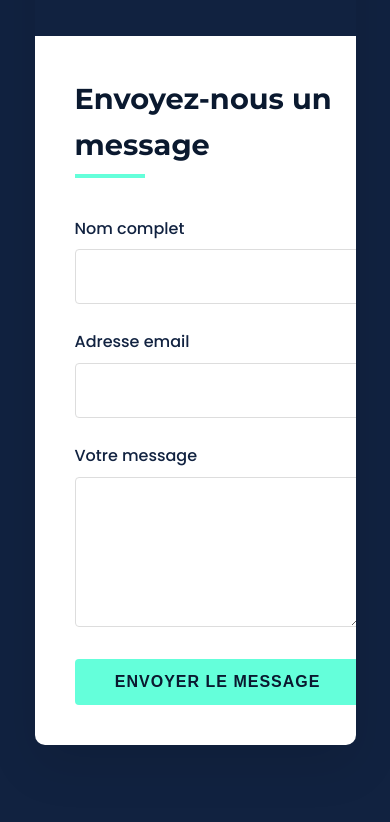
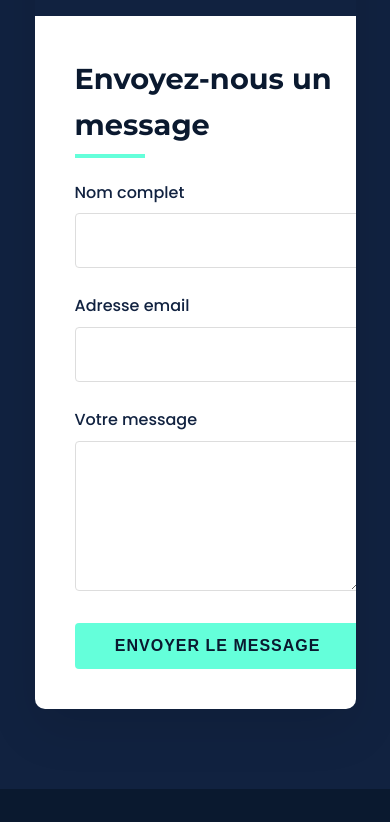
Before and after one commit to seniaaliou-lab/sen-ia, a plain HTML site: page index.html in a window 390 px wide. Shown: the part 6856-7678 px from the top of the page. Drawn offline with Linux system fonts and the light colour scheme.

Commit message:
Update index.html

```diff
--- a/index.html
+++ b/index.html
@@ -301,17 +301,27 @@
         .fade-in.appear { opacity: 1; transform: translateY(0); }
 
         /* Responsive Design */
-        @media (max-width: 992px) {
-            h1 { font-size: 2.8rem; }
-            h2 { font-size: 2rem; }
-            .about-content { flex-direction: column; }
+      @media (max-width: 992px) {
+          h1 { font-size: 2.8rem; }
+          h2 { font-size: 2rem; }
+          .about-content { flex-direction: column; }
+          .contact {
+          background: var(--primary-blue);
+          padding: 80px 0; /* MODIFIÉ : Réduction du padding vertical */
+          }
+          .contact-wrapper {
+             grid-template-columns: 1fr;
+          }
 
-            /* MODIFIÉ : Correction du fond pour mobile */
-            .contact { background: var(--primary-blue); }
-            .contact-wrapper { grid-template-columns: 1fr; }
+          .contact-info, .contact-form {
+          padding: 40px;
+          }
 
-            .contact-info, .contact-form { padding: 40px; }
-        }
+    /* AJOUT : Réduit l'espace sous le titre du formulaire sur mobile */
+          .contact-form h2 {
+           margin-bottom: 2rem;
+           }
+       }
 
         @media (max-width: 768px) {
             .nav-links {
```
